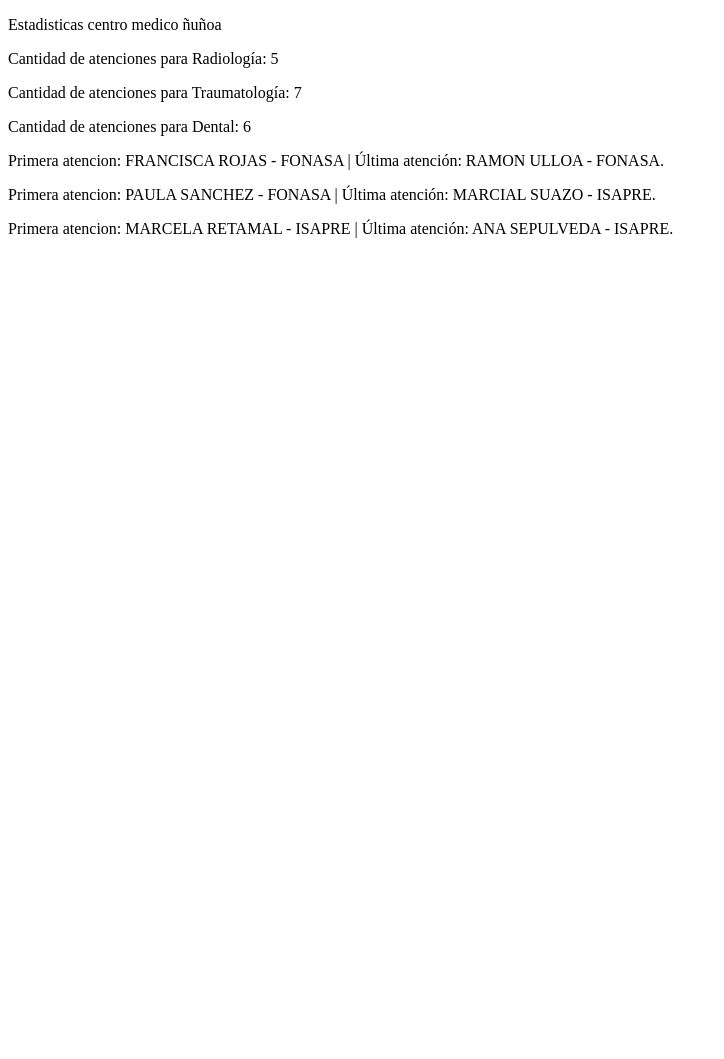
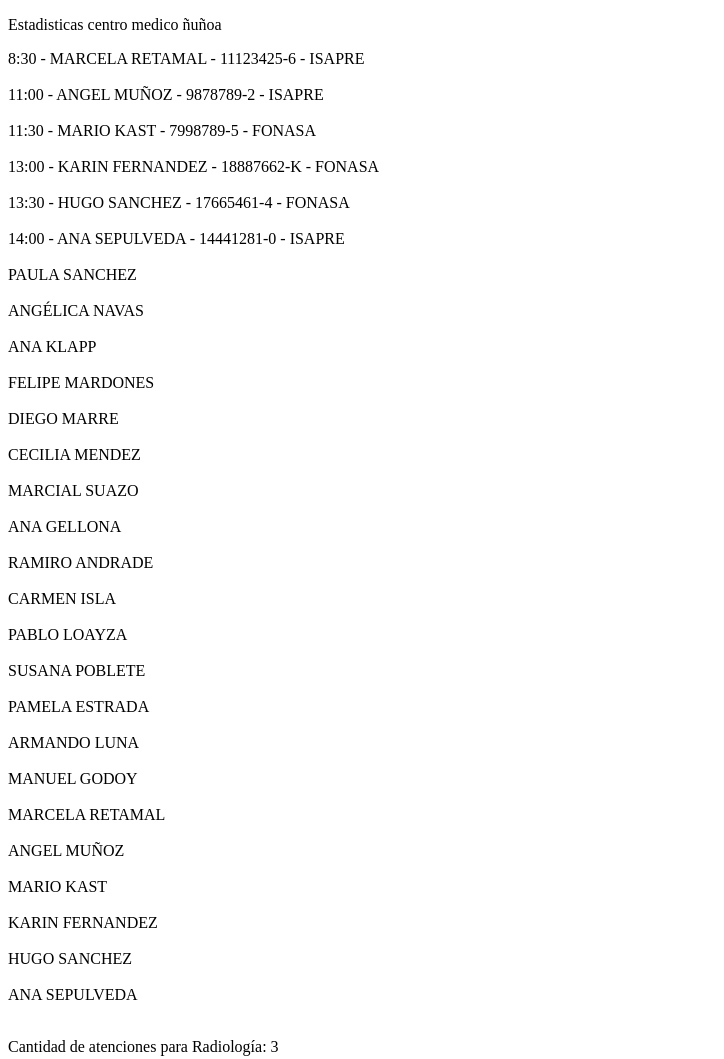
Before and after one commit to NelsonRamosL/centromediconunoa, a plain HTML site: page index.html in a window 1280 px wide. Shown: the top 1059 px of the page, without its empty margins (0-724 px from the left). Before the commit the page ends 800 px from the top, so only its background shows below. Drawn offline with Linux system fonts and the light colour scheme.

Commit message:
primer respaldo y trabajo terminado en revision

```diff
--- a/index.html.html
+++ b/index.html
@@ -39,6 +39,82 @@ var dental = [
 //Agregar código para el desafio 2 aquí
 
 
+// 1) AGREGAR HORAS A TRAUMATOLOGIA   concat
+
+const traumatologiaNuevas = [
+    {hora: '09:00',  especialista: 'RENÉ POBLETE', paciente: 'ANA GELLONA',     rut: '13123329-7', prevision: 'ISAPRE'},
+    {hora: '09:30', especialista: 'MARIA SOLAR',          paciente: 'RAMIRO ANDRADE',    rut: '12221451-K', prevision: 'FONASA'},
+    {hora: '10:00', especialista: 'RAUL LOYOLA',     paciente: 'CARMEN ISLA',         rut: '10112348-3', prevision: 'ISAPRE'},
+    {hora: '10:30', especialista: 'ANTONIO LARENAS',   paciente: 'PABLO LOAYZA',   rut: '13453234-1', prevision: 'ISAPRE'},
+    {hora: '12:00', especialista: 'MATIAS ARAVENA',      paciente: 'SUSANA POBLETE',       rut: '14345656-6', prevision: 'FONASA'}
+];
+
+const horasTraumatologia = traumatologia.concat(traumatologiaNuevas);
+console.log(horasTraumatologia);
+
+
+// 2) Eliminar el primer y último elemento del arreglo de Radiología.  shift y pop
+const radiologiaEliminapri = radiologia.shift();
+const radiologiaEliminault = radiologia.pop();
+console.log(radiologia);
+
+
+// // 3) Imprimir en la página HTML, mediante document.write y/o la funciones que estime
+// conveniente, la lista de consultas médicas de Dental. Sin embargo, debe hacerlo
+// separando por un guión cada dato desplegado y cada fila de información debe estar
+// separada por un párrafo.
+// Ejemplo:
+// 8:30 - ANDREA ZUÑIGA - MARCELA RETAMAL - 11123425-6 - ISAPRE
+// 11:00 - MARIA PIA ZAÑARTU - ANGEL MUÑOZ - 9878789-2 - ISAPRE...
+//   forEach
+
+dental.forEach(function(denta) {
+    document.write(`${denta.hora} - ${denta.paciente} - ${denta.rut} - ${denta.prevision} <br><br>`);
+});
+
+
+
+
+
+// 4) Imprimir un listado total de todos los pacientes que se atendieron en el centro
+// médico. Para esto, deberá unir todos los nombres de pacientes e imprimir uno por
+// cada párrafo.     concat y reduce
+
+const totalPaciente = horasTraumatologia.concat(radiologia);
+console.log(totalPaciente);
+const totalPacientes = totalPaciente.concat(dental);
+console.log(totalPacientes);
+
+
+let nombres = totalPacientes.reduce(function(acumulador,nombre){
+return acumulador + nombre.paciente + "<br><br>";
+}, '');
+console.log(nombres);
+document.write(`${nombres}`);
+
+
+
+
+// 5). Filtrar aquellos pacientes que indican ser de ISAPRE en la lista de consultas médicas
+// de Dental.   Filter
+
+var dentalIsapre = dental.filter(function(denta){
+return denta.prevision =="ISAPRE";
+});
+console.log(dentalIsapre);
+
+
+// 6. Filtrar aquellos pacientes que indican ser de FONASA en la lista de consultas
+// médicas de Traumatología.  Filter
+
+
+var traumatologiaFonasa = horasTraumatologia.filter(function(trauma){
+return trauma.prevision =="FONASA";
+});
+console.log(traumatologiaFonasa);
+
+
+
 
 
 //Agregar código para el desafio 2 aquí
```
